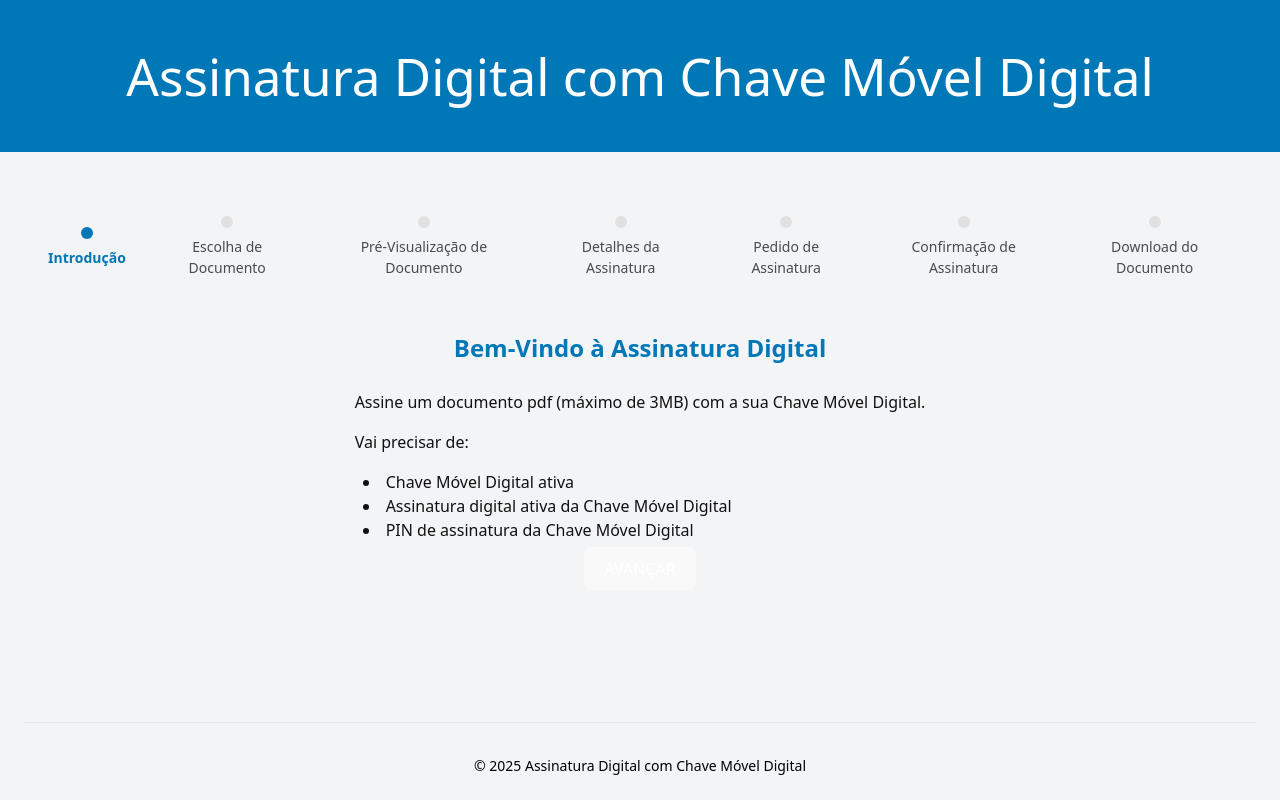
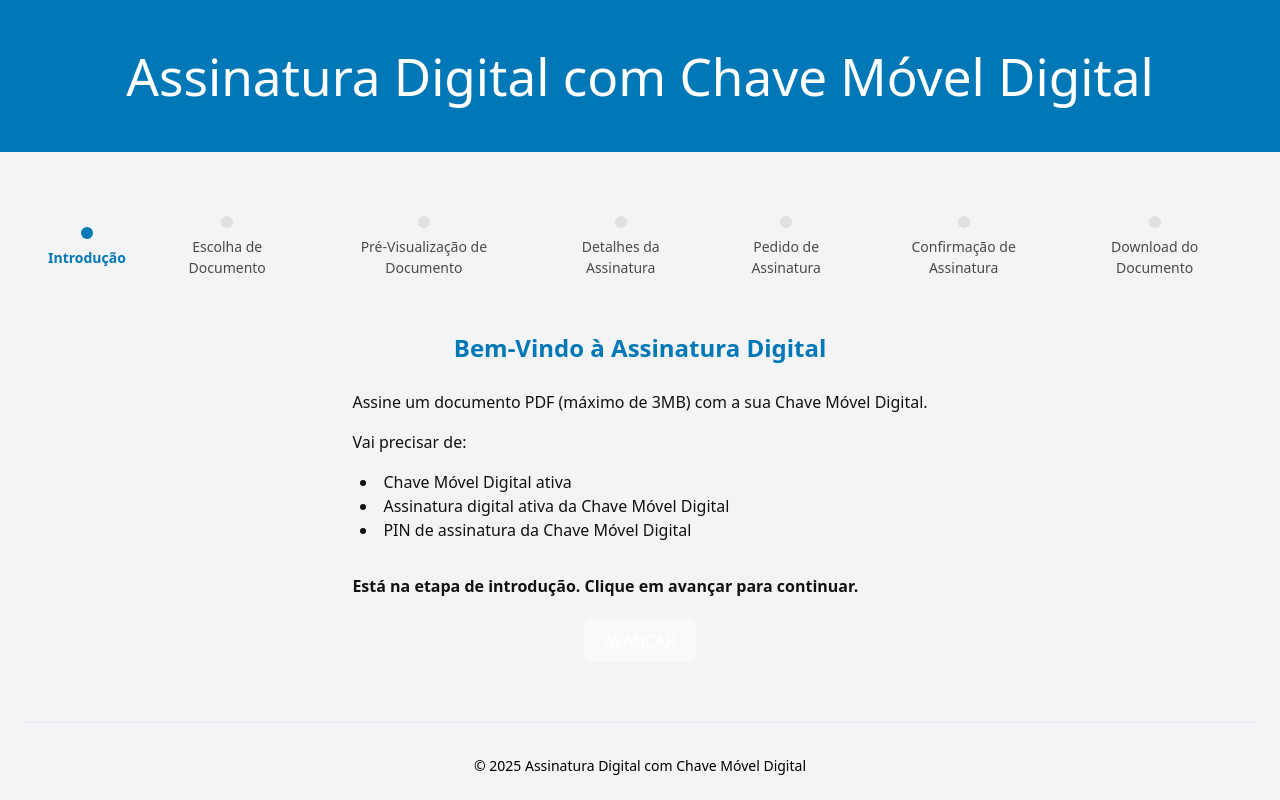
Before and after one commit to jlimaaraujo/digital-signature-cc, a React (Vite) app in the folder frontend/cc-auth-frontend/: page / in a window 1280 px wide. Built offline with nearby package versions, Linux system fonts and the light colour scheme.

Commit message:
step 1 updated

```diff
--- a/frontend/cc-auth-frontend/src/pages/Step1Intro.css
+++ b/frontend/cc-auth-frontend/src/pages/Step1Intro.css
@@ -25,3 +25,19 @@ h2{
 button {
     margin: 2rem;
 }
+
+button:focus {
+    outline: none !important;
+    box-shadow: 0 0 0 4px #f3f4f6; /* azul claro para acessibilidade */
+}
+
+button:active {
+    outline: none !important;
+    box-shadow: 0 0 0 4px #fff; /* azul mais escuro ao clicar */
+}
+
+.sr-only {
+    margin-top: 2rem;
+    text-align: left;
+    font-weight: bold;
+}
--- a/frontend/cc-auth-frontend/src/pages/Step1Intro.tsx
+++ b/frontend/cc-auth-frontend/src/pages/Step1Intro.tsx
@@ -9,34 +9,38 @@ export default function Step1Intro() {
     };
 
     return (
-            <div className="bg-white rounded-lg shadow-md p-12 max-w-4xl w-full flex flex-col items-center">
-                <h2>
+            <div className="bg-white rounded-lg shadow-md p-12 max-w-4xl w-full flex flex-col items-center" role="main" aria-label="Introdução à Assinatura Digital">
+                <h2 tabIndex={0} className="mb-6 text-2xl font-bold text-blue-800 focus:outline-none focus:ring-2 focus:ring-blue-400">
                     Bem-Vindo à Assinatura Digital
                 </h2>
 
-                <p className="intro-text">
-                    Assine um documento pdf (máximo de 3MB) com a sua Chave Móvel Digital.
+                <p className="intro-text mb-2" tabIndex={0}>
+                    Assine um documento PDF (máximo de 3MB) com a sua Chave Móvel Digital.
                 </p>
 
-                <p className="intro-text">
+                <p className="intro-text mb-2" tabIndex={0}>
                     Vai precisar de:
                 </p>
 
                 <div className="mb-8 flex flex-col items-center">
-                    <ul className="requirements-list">
-                        <li className="leading-relaxed">Chave Móvel Digital ativa</li>
-                        <li className="leading-relaxed">Assinatura digital ativa da Chave Móvel Digital</li>
-                        <li className="leading-relaxed">PIN de assinatura da Chave Móvel Digital</li>
+                    <ul className="requirements-list" aria-label="Requisitos para assinatura digital">
+                        <li className="leading-relaxed" tabIndex={0}>Chave Móvel Digital ativa</li>
+                        <li className="leading-relaxed" tabIndex={0}>Assinatura digital ativa da Chave Móvel Digital</li>
+                        <li className="leading-relaxed" tabIndex={0}>PIN de assinatura da Chave Móvel Digital</li>
                     </ul>
                 </div>
 
-                <button
-                    onClick={handleAdvance}
-                    className="bg-blue-700 hover:bg-blue-800 text-white
-                                font-semibold py-3 px-8 rounded-md transition-colors
-                                duration-200 text-lg">
-                    AVANÇAR
-                </button>
+                <div className="w-full flex flex-col items-center">
+                <p className="sr-only" aria-live="polite" id="step-feedback">Está na etapa de introdução. Clique em avançar para continuar.</p>
+                    <button
+                        onClick={handleAdvance}
+                        className="bg-blue-700 hover:bg-blue-800 focus:bg-blue-900 focus:ring-4 focus:ring-blue-300 text-white font-semibold py-3 px-8 rounded-md transition-colors duration-200 text-lg"
+                        aria-label="Avançar para o próximo passo"
+                        autoFocus
+                    >
+                        AVANÇAR
+                    </button>
+                </div>
             </div>
     );
 }
--- a/frontend/cc-auth-frontend/src/pages/Step2EscolhaDocumento.tsx
+++ b/frontend/cc-auth-frontend/src/pages/Step2ChooseDocument.tsx
@@ -1,6 +1,6 @@
 import { useState } from 'react';
 import { useNavigate } from 'react-router-dom';
-import './Step2EscolhaDocumento.css';
+import './Step2ChooseDocument.css';
 
 export default function Step2EscolhaDocumento() {
     const navigate = useNavigate();
--- a/frontend/cc-auth-frontend/src/router.tsx
+++ b/frontend/cc-auth-frontend/src/router.tsx
@@ -1,7 +1,7 @@
 import { createBrowserRouter } from 'react-router-dom';
 import App from './App';
 import Step1Intro from './pages/Step1Intro';
-import Step2EscolhaDocumento from './pages/Step2EscolhaDocumento';
+import Step2EscolhaDocumento from './pages/Step2ChooseDocument';
 import Step3Preview from './pages/Step3Preview';
 import Step3Details from './pages/Step3Details';
 import Step4Signature from './pages/Step4Signature';
```
Also changed, not shown: frontend/cc-auth-frontend/src/pages/Step2ChooseDocument.css (renamed from frontend/cc-auth-frontend/src/pages/Step2EscolhaDocumento.css).
